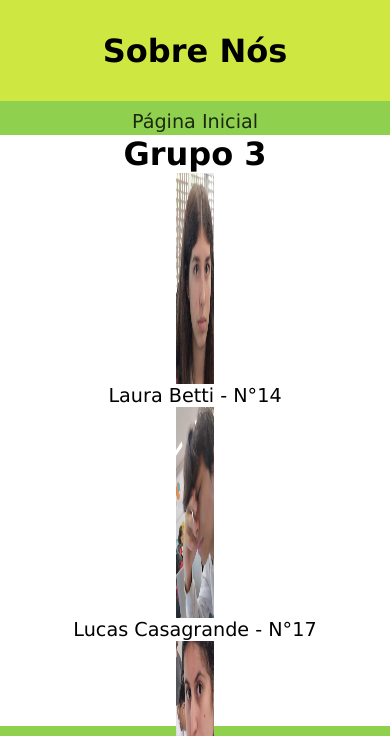
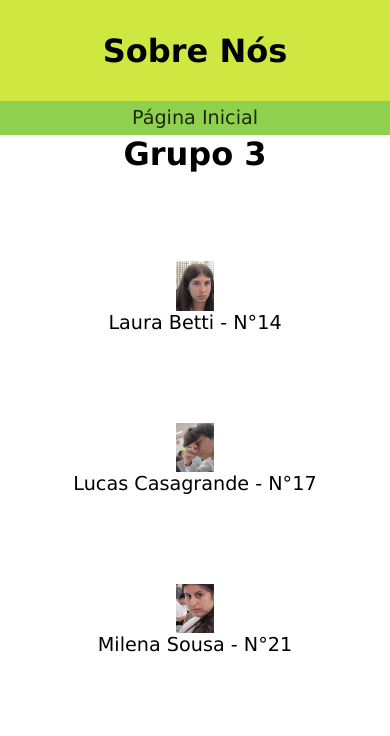
Before and after one commit to vitorcecato-sesi/grupo3, a plain HTML site: page Meiose - Biologia/Sobre-nos/sobre-nos.html in a window 390 px wide. Shown: the top 736 px of the page. Drawn offline with Linux system fonts and the light colour scheme.

Commit message:
Tentativa de deixar o sobre nos responsiva

```diff
--- a/Meiose - Biologia/Sobre-nos/sobre-nos.css
+++ b/Meiose - Biologia/Sobre-nos/sobre-nos.css
@@ -54,14 +54,12 @@ li {
     background-color: #8FD14F;
     height: 4vh;
     justify-content: space-evenly;
-    align-items: center;
 }
 
 /* Botões da Navegação */
 .nav a {
     text-decoration: none;
     color: black;
-    height: 2vh;
     text-align: center;
     padding: 5px;
     background-color: #8FD14F;
@@ -102,7 +100,7 @@ li {
 
 .integrantes img {
     width: 9.5vw;
-    height: 25vh;
+    height: auto;
 }
 
 /* Footer */
@@ -130,9 +128,20 @@ li {
 }
 
 @media screen and (max-width: 768px) {
+
+    img {
+        width: 40vw;
+        height: 50vh;
+    }
+
+    .principal {
+        height: 140vh;
+    }
+
     .fotos {
         flex-direction: column;
         justify-content: space-evenly;
+        height: 140vh;
     }
 
     .footer {
```
